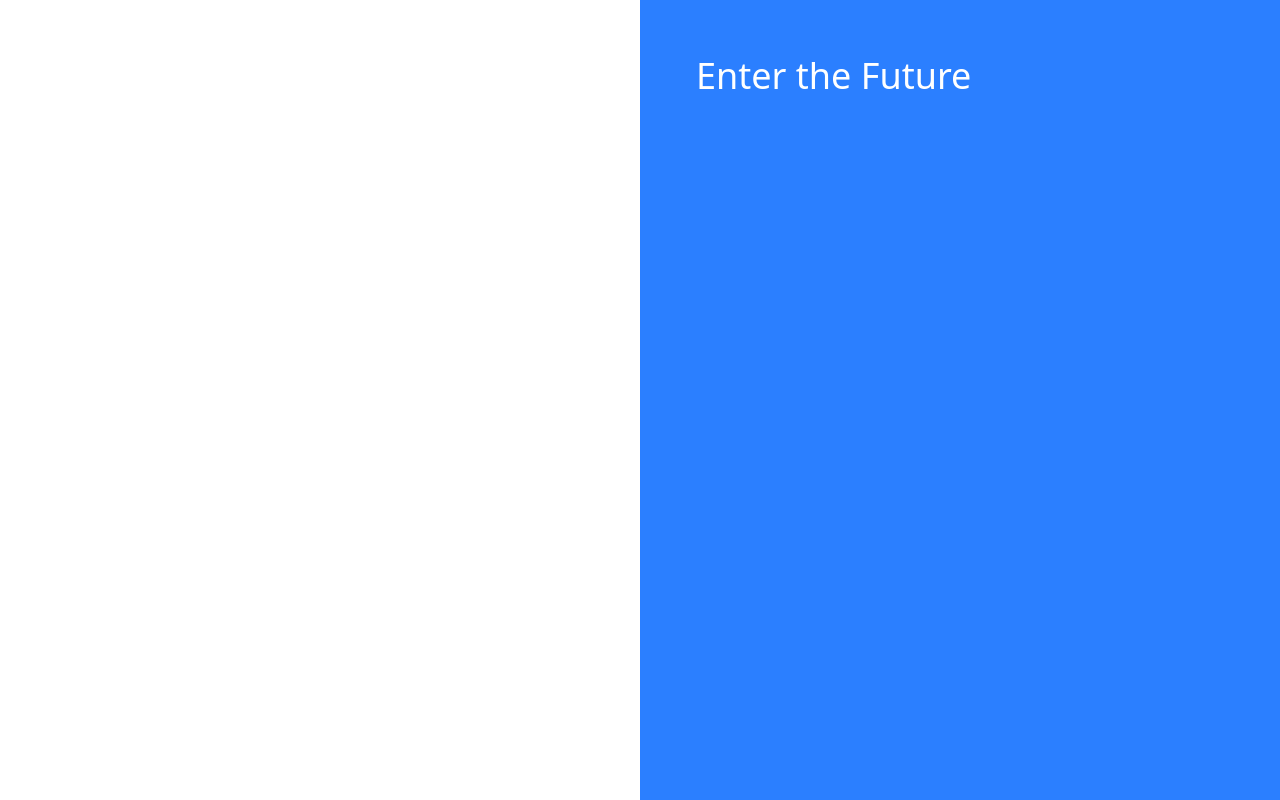
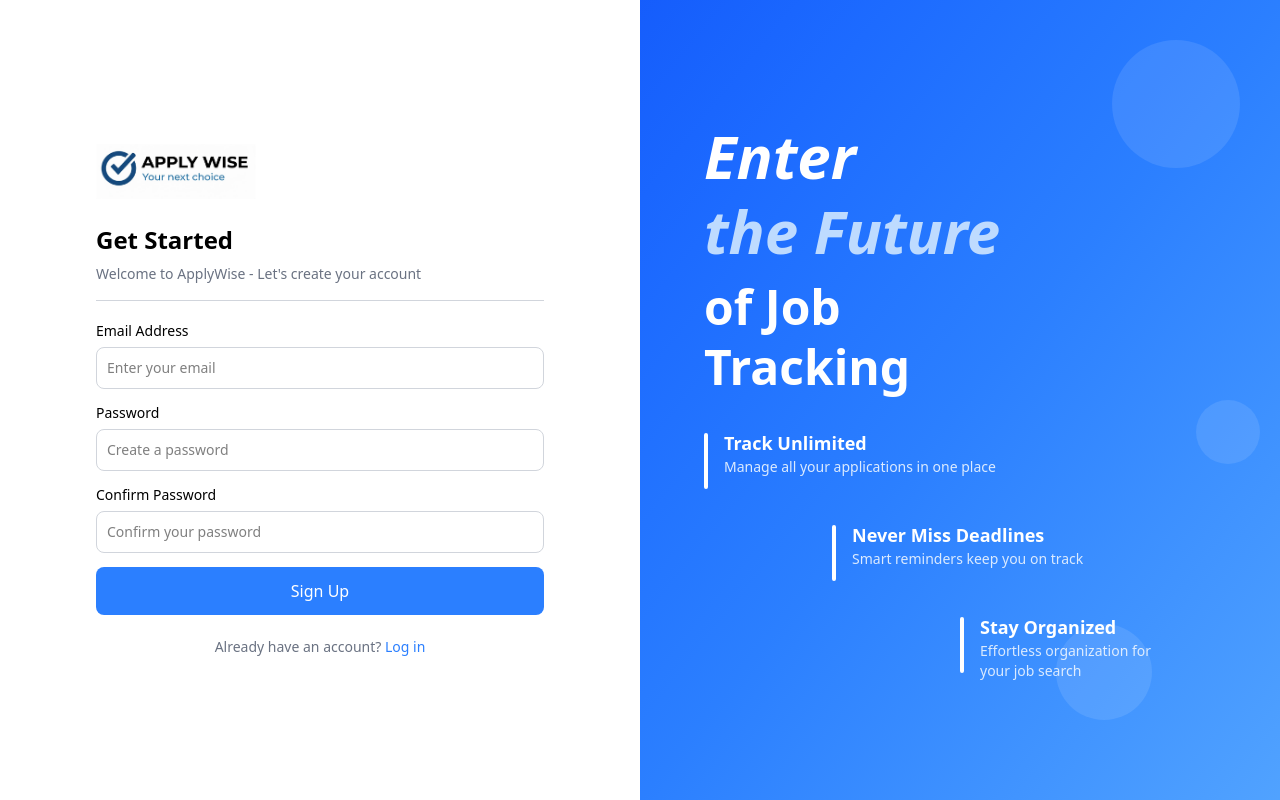
Before and after one commit to mdqasim786/ApplyWise-AI-Job-Application-Tracker, a React (Vite) app in the folder client/client/: page /signup in a window 1280 px wide. Built offline with nearby package versions, Linux system fonts and the light colour scheme.

Commit message:
completed signup UI for applywise

```diff
--- a/client/client/package.json
+++ b/client/client/package.json
@@ -12,6 +12,7 @@
   "dependencies": {
     "@tailwindcss/vite": "^4.1.18",
     "axios": "^1.13.2",
+    "lucide-react": "^0.562.0",
     "react": "^19.2.0",
     "react-dom": "^19.2.0",
     "react-router-dom": "^7.10.1",
--- a/client/client/src/Pages/Signup.jsx
+++ b/client/client/src/Pages/Signup.jsx
@@ -1,15 +1,102 @@
+import logo from '../assets/logo.png';
+
 function Signup(){
   return(
     <>
       {/* Left Side Form */}
-      <div className="flex flex-col md:flex-row" style={{ height: 'calc(100vh)' }}>
-        <div className="w-full md:w-1/2 bg-white flex flex-col items-center justify-center p-6 md:p-10 lg:p-12">
+      <div className="flex flex-col md:flex-row h-screen overflow-hidden">
+        <div className="w-full md:w-1/2 bg-white flex flex-col justify-center p-6 sm:p-8 md:p-10 lg:p-12">
+          <div className="max-w-md w-full mx-auto">
+          <img src={logo} className="h-12 md:h-14 mb-6 object-contain" alt="ApplyWise Logo" style={{ maxWidth: '100%' }} />
+          <h3 className='font-semibold text-xl md:text-2xl'>Get Started</h3>
+          <p className='mt-2 text-sm text-gray-500'>Welcome to ApplyWise - Let's create your account</p>
+          <hr className='mt-4 mb-5 text-gray-300'></hr>
 
+          <form className='flex flex-col space-y-3.5'>
+            <div>
+              <label className='font-medium text-sm block mb-1.5'>Email Address</label>
+              <input
+                type="email"
+                placeholder='Enter your email'
+                className='border border-gray-300 rounded-lg p-2.5 w-full text-sm focus:outline-none focus:ring-2 focus:ring-blue-500'
+              />
+            </div>
+
+            <div>
+              <label className='font-medium text-sm block mb-1.5'>Password</label>
+              <input
+                type="password"
+                placeholder='Create a password'
+                className='border border-gray-300 rounded-lg p-2.5 w-full text-sm focus:outline-none focus:ring-2 focus:ring-blue-500'
+              />
+            </div>
+
+            <div>
+              <label className='font-medium text-sm block mb-1.5'>Confirm Password</label>
+              <input
+                type="password"
+                placeholder='Confirm your password'
+                className='border border-gray-300 rounded-lg p-2.5 w-full text-sm focus:outline-none focus:ring-2 focus:ring-blue-500'
+              />
+            </div>
+
+            <button
+              type="submit"
+              className='bg-blue-500 text-white rounded-lg p-3 w-full hover:bg-blue-600 transition hover:cursor-pointer font-medium'
+            >
+              Sign Up
+            </button>
+
+            <p className='text-gray-500 text-center text-sm pt-2'>
+              Already have an account?
+              <a href="/login" className='text-blue-500 hover:underline'> Log in</a>
+            </p>
+          </form>
+          </div>
         </div>
 
         {/* Right Side Design */}
-        <div className="w-full md:w-1/2 bg-blue-500 flex flex-col p-6 md:p-10 lg:p-14">
-          <h1 className="text-white text-4xl">Enter the Future</h1>
+        <div className="hidden md:flex w-full md:w-1/2 bg-gradient-to-br from-blue-600 via-blue-500 to-blue-400 flex-col items-start justify-center p-8 lg:p-12 xl:p-16 relative overflow-hidden">
+          <div className="absolute top-10 right-10 w-24 h-24 lg:w-32 lg:h-32 bg-white opacity-10 rounded-full"></div>
+          <div className="absolute bottom-20 right-32 w-20 h-20 lg:w-24 lg:h-24 bg-white opacity-10 rounded-full"></div>
+          <div className="absolute top-1/2 right-5 w-12 h-12 lg:w-16 lg:h-16 bg-white opacity-10 rounded-full"></div>
+
+          <div className="z-10 mb-8">
+            <h1 className="text-white text-4xl lg:text-5xl xl:text-6xl font-bold leading-tight italic">
+              Enter<br />
+              <span className="text-blue-200">the Future</span>
+            </h1>
+            <h2 className="text-white text-3xl lg:text-4xl xl:text-5xl font-semibold leading-tight mt-2">
+              of Job<br />
+              Tracking
+            </h2>
+          </div>
+
+          <div className="space-y-6 lg:space-y-8 w-full max-w-md">
+            <div className="flex items-start gap-4">
+              <div className="w-1 h-12 lg:h-14 bg-white bg-opacity-40 rounded-full mt-1 flex-shrink-0"></div>
+              <div>
+                <h3 className="text-white font-semibold text-base lg:text-lg">Track Unlimited</h3>
+                <p className="text-blue-100 text-sm">Manage all your applications in one place</p>
+              </div>
+            </div>
+
+            <div className="flex items-start gap-4 md:ml-20 lg:ml-32">
+              <div className="w-1 h-12 lg:h-14 bg-white bg-opacity-40 rounded-full mt-1 flex-shrink-0"></div>
+              <div>
+                <h3 className="text-white font-semibold text-base lg:text-lg">Never Miss Deadlines</h3>
+                <p className="text-blue-100 text-sm">Smart reminders keep you on track</p>
+              </div>
+            </div>
+
+            <div className="flex items-start gap-4 md:ml-40 lg:ml-64">
+              <div className="w-1 h-12 lg:h-14 bg-white bg-opacity-40 rounded-full mt-1 flex-shrink-0"></div>
+              <div>
+                <h3 className="text-white font-semibold text-base lg:text-lg">Stay Organized</h3>
+                <p className="text-blue-100 text-sm">Effortless organization for your job search</p>
+              </div>
+            </div>
+          </div>
         </div>
       </div>
     </>
```
Also changed, not shown: 1 other file (tests, documents, lock files or other folders).
